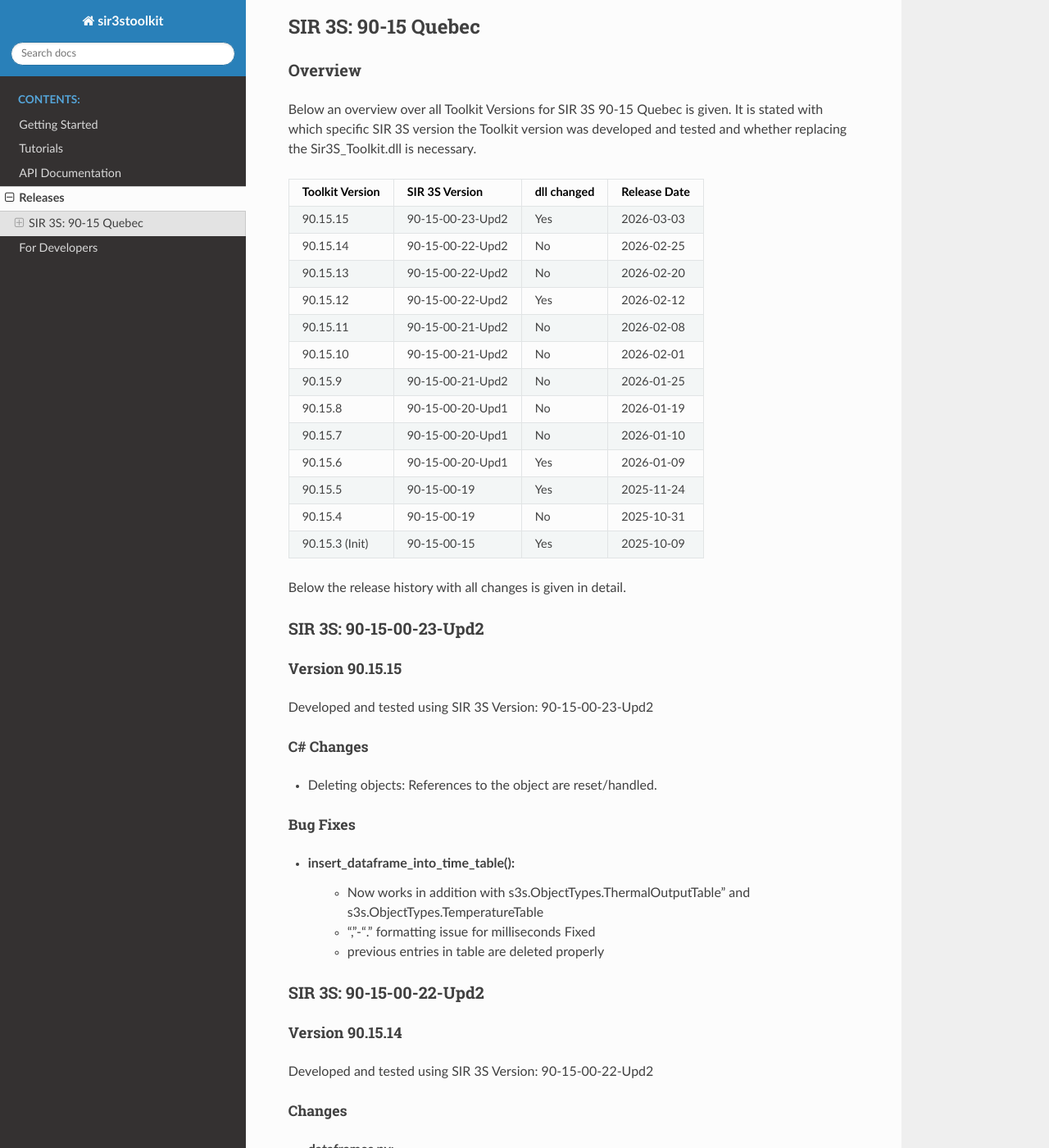
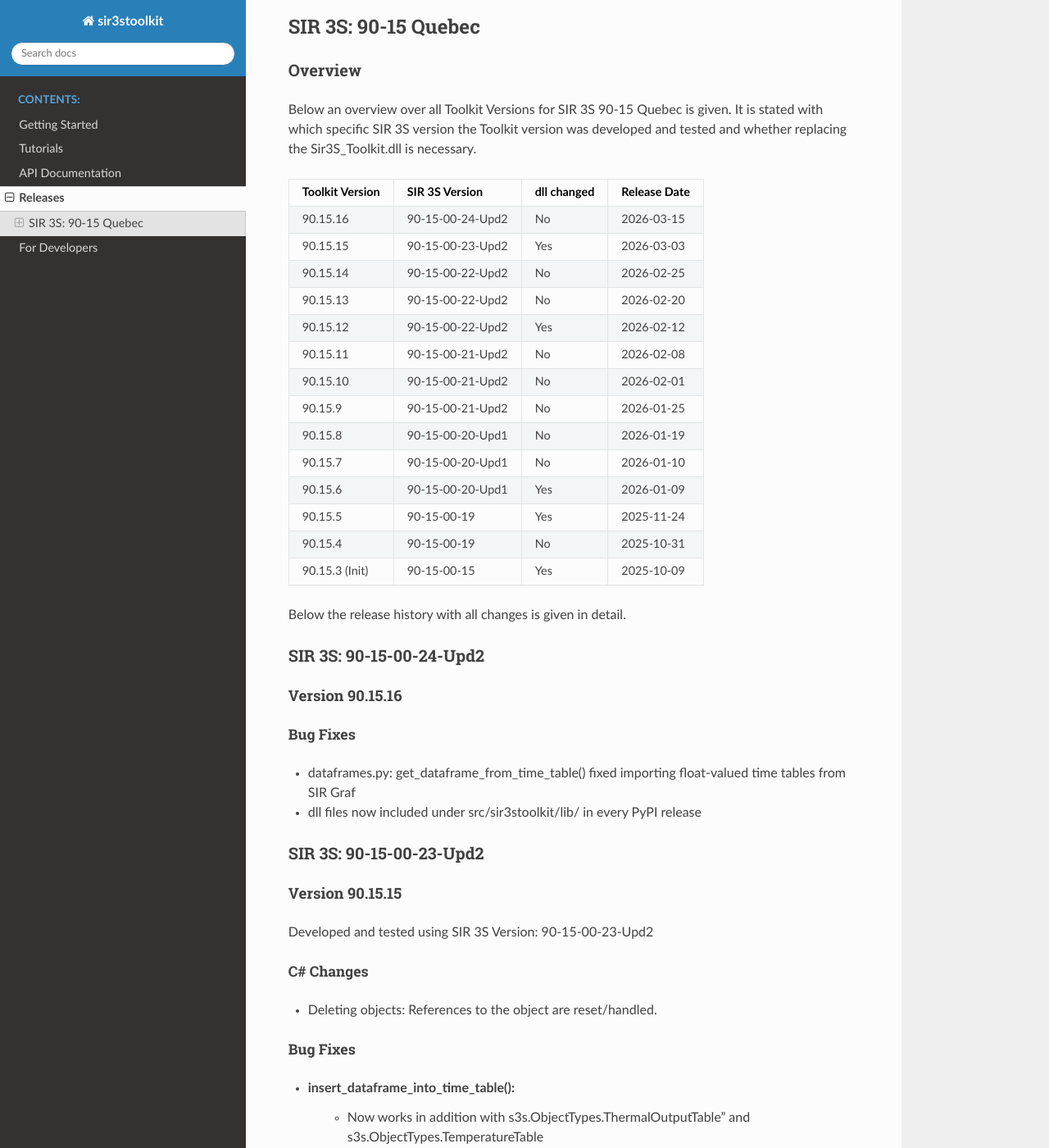
Before and after one commit to 3SConsult/sir3stoolkit, a Sphinx documentation site: the page built from docs/source/releases.rst, in a window 1280 px wide and 1400 px high, scrolled down 603 px. Shown: the whole window at 82% size. Built offline with Sphinx 7.4.7 and the Read the Docs theme 3.1.0, drawn with Linux system fonts in a browser that asks for light colours; pages that are not in the unit, such as notebooks, are missing from menus.

Commit message:
90.15.16

```diff
--- a/docs/source/examples.rst
+++ b/docs/source/examples.rst
@@ -46,10 +46,10 @@
 
 .. _Ttu003:
 
-Tutorial 3: Accessing calculation results
-^^^^^^^^^^^^^^^^^^^^^^^^^^^^^^^^^^^^^^^^^
+Tutorial 3: Calculating and Accessing results
+^^^^^^^^^^^^^^^^^^^^^^^^^^^^^^^^^^^^^^^^^^^^^
 
-This tutorial demonstrates how to get result values of objects based on their tk.
+This tutorial demonstrates how to execute calculations and access their results.
 
 View: `Notebook <tutorials/SIR3S_Model/Tutorial003_Assets/ToolkitTutorial003.html>`_ | Download: `ZIP archive <https://github.com/3SConsult/sir3stoolkit/releases/download/tutorial_assets/Tutorial003_Assets.zip>`_.
 
--- a/docs/source/releases.rst
+++ b/docs/source/releases.rst
@@ -33,6 +33,8 @@
 +----------------+---------------------------+-------------+--------------+
 | Toolkit Version| SIR 3S Version            | dll changed | Release Date |
 +================+===========================+=============+==============+
+| 90.15.16       | 90-15-00-24-Upd2          | No          | 2026-03-15   |
++----------------+---------------------------+-------------+--------------+
 | 90.15.15       | 90-15-00-23-Upd2          | Yes         | 2026-03-03   |
 +----------------+---------------------------+-------------+--------------+
 | 90.15.14       | 90-15-00-22-Upd2          | No          | 2026-02-25   |
@@ -61,6 +63,17 @@
 +----------------+---------------------------+-------------+--------------+
 
 Below the release history with all changes is given in detail.
+
+SIR 3S: 90-15-00-24-Upd2
+^^^^^^^^^^^^^^^^^^^^^^^^
+
+Version 90.15.16
+""""""""""""""""
+
+Bug Fixes
+~~~~~~~~~
+- dataframes.py: get_dataframe_from_time_table() fixed importing float-valued time tables from SIR Graf
+- dll files now included under src/sir3stoolkit/lib/ in every PyPI release
 
 SIR 3S: 90-15-00-23-Upd2
 ^^^^^^^^^^^^^^^^^^^^^^^^
--- a/pyproject.toml
+++ b/pyproject.toml
@@ -4,7 +4,7 @@
 
 [project]
 name = "sir3stoolkit"
-version = "90.15.15"
+version = "90.15.16"
 description = "SIR3S Toolkit"
 authors = [
     { name="3S Consult GmbH", email="sir3stoolkit@3sconsult.de" }
```
Also changed, not shown: docs/source/tutorials/SIR3S_Model/Tutorial003_Assets/ToolkitTutorial003.ipynb, 2 other files.
